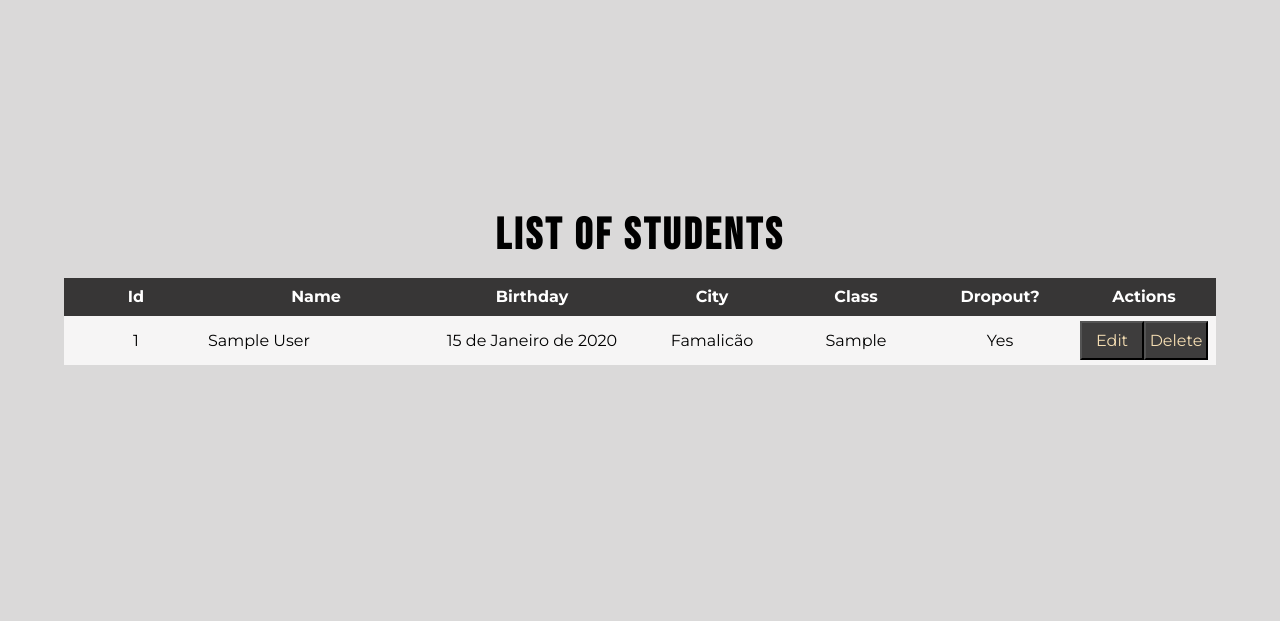
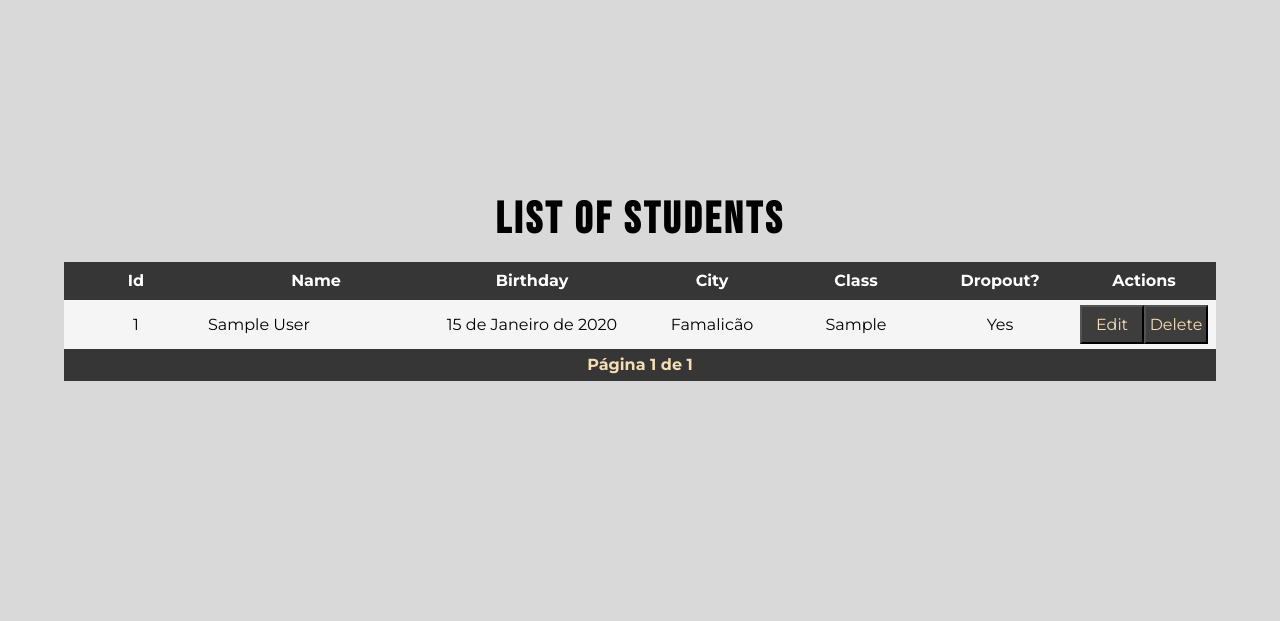
Before and after one commit to maviam/appofficecourse, a Django app: page /student/list/ in a window 1280 px wide. Shown: the part 153-774 px from the top of the page. Run offline with Django 5.2, Linux system fonts and the light colour scheme; tables that the repository leaves empty hold one stand-in row (values such as "Sample post").

Commit message:
Format List of Students Page and Pagination

```diff
--- a/base_static/global/css/style.css
+++ b/base_static/global/css/style.css
@@ -86,3 +86,20 @@ th, td { width: 10vw; }
 .table-cel button {
     width: 5vw; background-color: rgba(0,0,0,.75); color: wheat; padding: 0.50rem 0;
 }
+.page-bar { height: 2rem; line-height: 2rem; }
+
+.pagination { background-color: rgba(0,0,0,.75); }
+.pagination .step-links {
+    display: flex;
+    gap: 1.2rem;
+    color: wheat;
+    display: flex;
+    justify-content: center;
+    align-items: center;
+}
+.pagination .step-links a {
+    color: wheat;
+    transition: color 300ms ease-in-out;
+    text-decoration: none;
+    display: block;
+}
--- /dev/null
+++ b/base_templates/global/partials/pagination.html
@@ -0,0 +1,19 @@
+{% if page_obj %}
+    <div class="pagination">
+        <span class="step-links">
+            {% if page_obj.has_previous %}
+                <a href="?page=1">&laquo; início</a>
+                <a href="?page={{ page_obj.previous_page_number }}">anterior</a>
+            {% endif %}
+
+            <span class="current">
+                Página {{ page_obj.number }} de {{ page_obj.paginator.num_pages }}
+            </span>
+
+            {% if page_obj.has_next %}
+                <a href="?page={{ page_obj.next_page_number }}">anterior</a>
+                <a href="?page={{ page_obj.paginator.num_pages }}">próximo &raquo;</a>
+            {% endif %}
+        </span>
+    </div>
+{% endif %}
--- a/course/templates/course/student/list.html
+++ b/course/templates/course/student/list.html
@@ -16,7 +16,7 @@
                 </tr>
             </thead>
             <tbody>
-                {% for student in students %}
+                {% for student in page_obj %}
                 <tr class="table-row">
                     <td class="table-cel center">{{ student.id }}</td>
                     <td class="table-cel major">{{ student.name }}</td>
@@ -37,7 +37,13 @@
                     </td>
                 </tr>
                 {% endfor %}
+                <tr class="table-row">
+                    <th class="table-header page-bar" colspan="7">
+                        {% include "global/partials/pagination.html" %}
+                    </th>
+                </tr>
             </tbody>
         </table>
+
     </section>
 {% endblock content %}
--- a/course/views/student_views.py
+++ b/course/views/student_views.py
@@ -1,6 +1,7 @@
 from django.shortcuts import render
 from course.models import Student
 from django import forms
+from django.core.paginator import Paginator
 
 class StudentForm(forms.ModelForm):
     class Meta:
@@ -23,9 +24,13 @@ def create_student(request):
 
 def list_of_students(request):
     students = Student.objects.all()
+    paginator = Paginator(students, 10)
+    page_number = request.GET.get("page")
+    page_obj = paginator.get_page(page_number)
+
     context = {
         'page_title': 'List of students',
-        'students': students,
+        'page_obj': page_obj,
         'header': True
     }
     return render(
```
